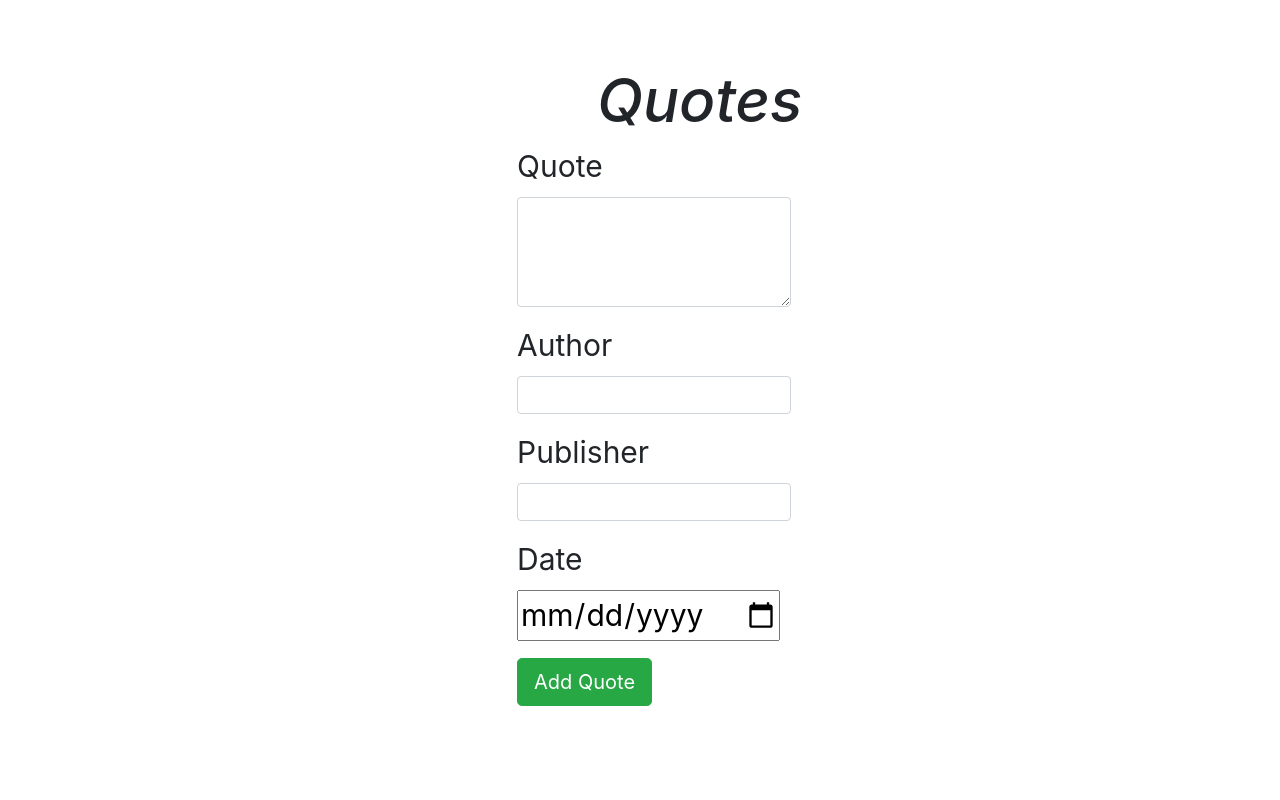
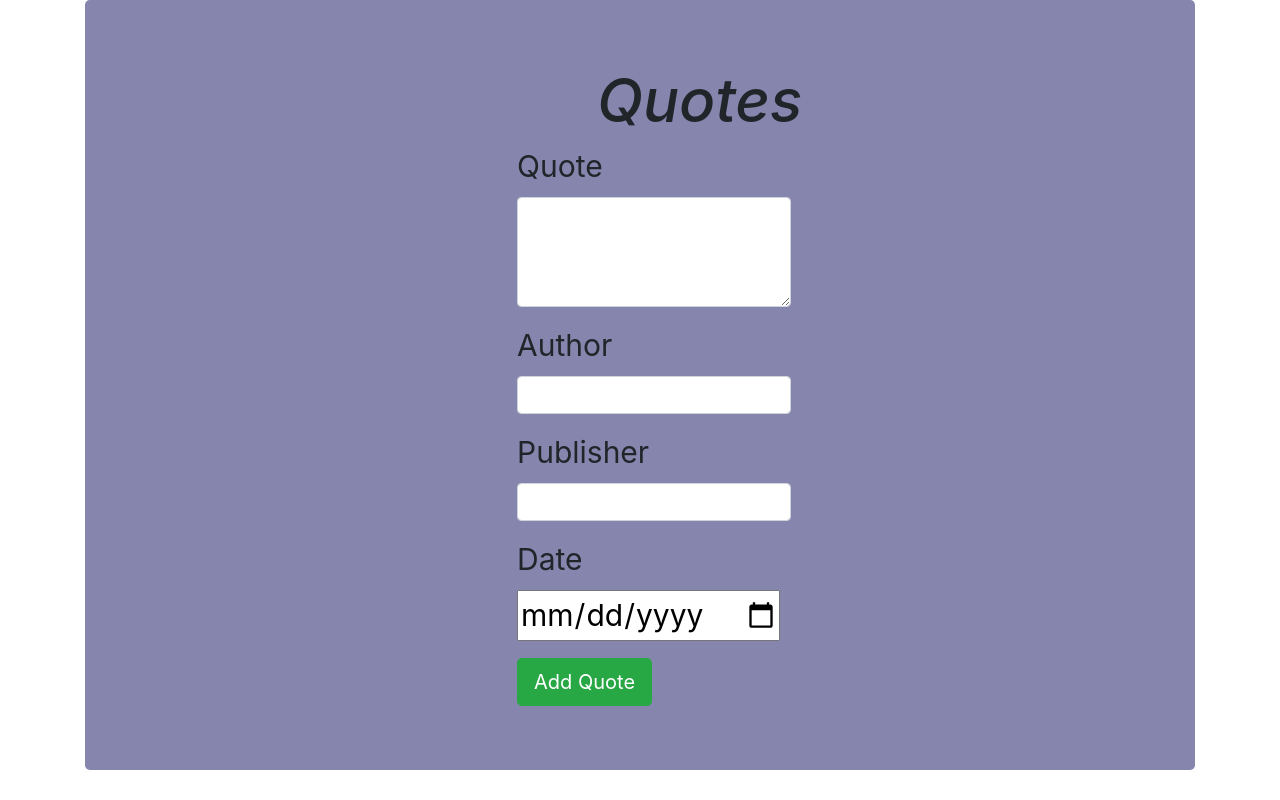
Before and after one commit to vanmo9/Quote, an Angular app: page / in a window 1280 px wide. Shown: the top 800 px of the page. Built offline with nearby package versions, Linux system fonts and the light colour scheme; what angular-bootstrap-md would draw is missing.

Commit message:
functionality

```diff
--- a/src/app/quotes-details/quotes-details.component.html
+++ b/src/app/quotes-details/quotes-details.component.html
@@ -1,5 +1,4 @@
-<p>This quote was written by {{quote.name}} on {{quote.completeDate|date|uppercase}}</p>
-
+<p>This quote was written on {{quote.writtenDate|date|uppercase}}</p>
 
 <br>
 <button id="like" type="button" name="button" (click)="like()">Like {{upvote}}</button>
--- a/src/app/quotes-form/quotes-form.component.html
+++ b/src/app/quotes-form/quotes-form.component.html
@@ -16,7 +16,7 @@
       <div class="form-group">
 
         <label for="name">Author</label>
-        <input type="text" class="form-control" id="name" [(ngModel)]="newQuote.name" name="name" #name="ngModel" required>
+        <input type="text" class="form-control" id="author" [(ngModel)]="newQuote.author" name="author" #name="ngModel" required>
 
 
         <div [hidden]="name.valid || name.pristine" class="alert alert-danger">
--- a/src/app/quotes/quotes.component.css
+++ b/src/app/quotes/quotes.component.css
@@ -1,5 +1,5 @@
 .jumbotron {
-  background-color: white;
+  background-color: #8585ad;
 }
 h1 {
   margin-left: 80px;
```
